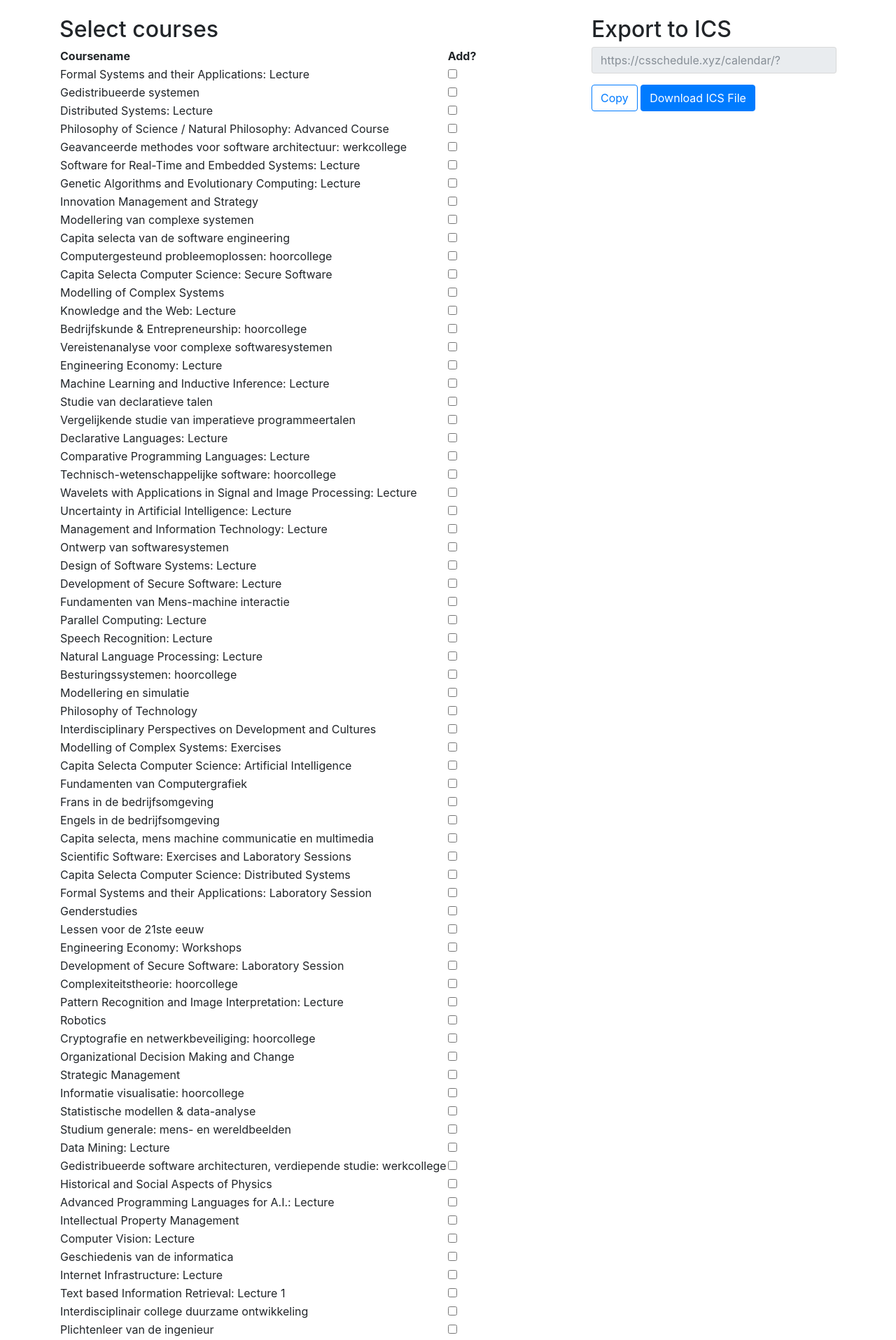
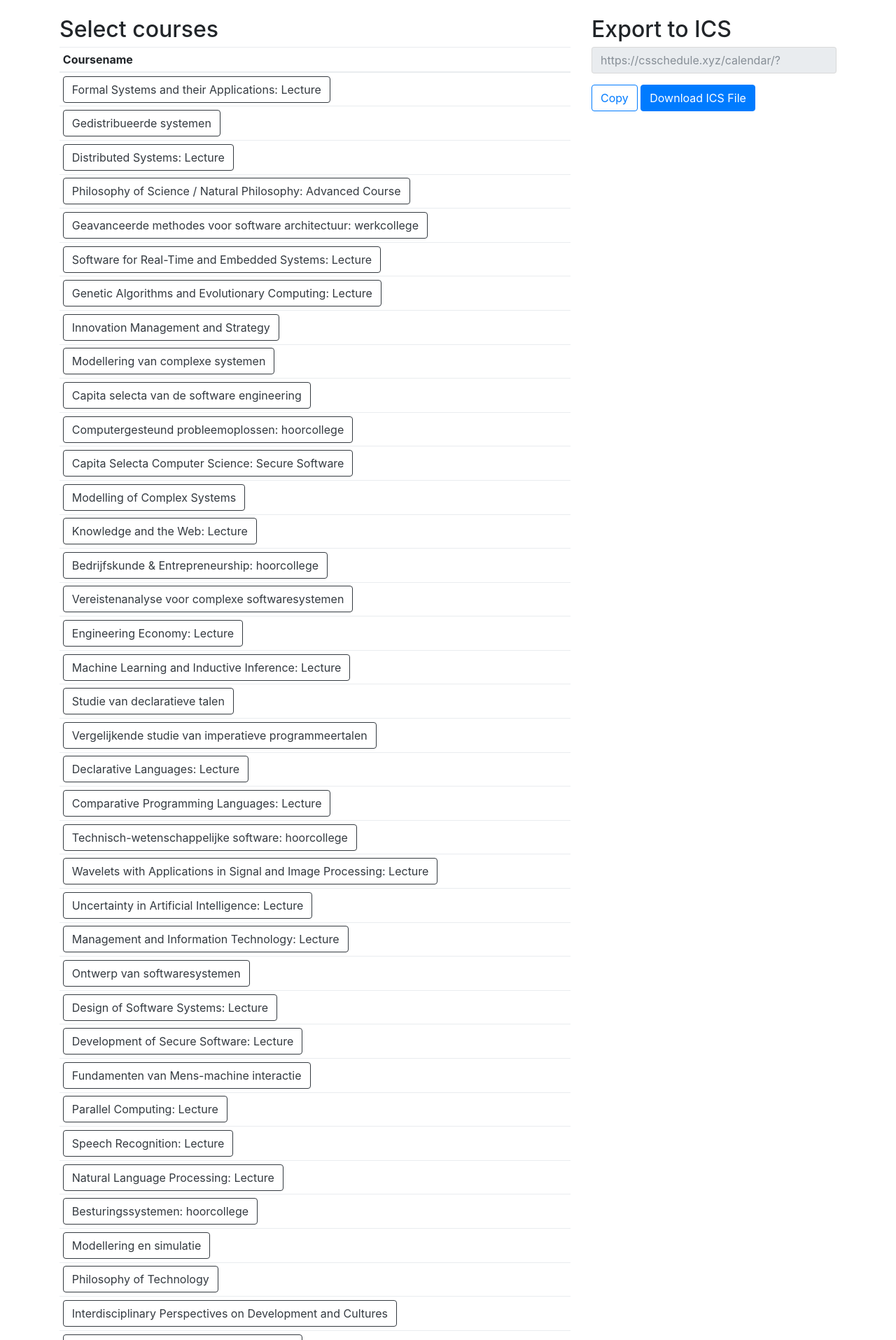
Before and after one commit to MidasLamb/CSSchedule, a PHP site: page / in a window 1280 px wide. Shown: the part 56-1971 px from the top of the page at 70% size. Run offline with PHP 8.4, Linux system fonts and the light colour scheme; data comes from the database, SQL or seed files in the repository; some libraries are stand-ins or nearby versions.

Commit message:
Update master with design branch (#24)
* CSS table

* Courses have button as checkbox

```diff
--- a/views/home.php
+++ b/views/home.php
@@ -30,11 +30,10 @@
             </div>
             <div class="col-md-8 order-md-1">
                 <h2>Select courses</h2>
-                <table>
+                <table class="table table-responsive table-sm">
                     <thead>
                         <tr>
                             <th>Coursename</th>
-                            <th>Add?</th>
                         </tr>
                     </thead>
                     <tbody>
@@ -43,10 +42,11 @@
                         ?>
                             <tr>
                                 <td>
-                                    <?php echo($course["Name"]) ?>
-                                </td>
-                                <td>
-                                    <input type="checkbox" name="courses[]" onclick="toggleGetAttribute('courses[]','<?php echo($course["Id"]) ?>')" value="<?php echo($course["Id"]) ?>">
+                                    <div class="btn-group" data-toggle="buttons">
+                                        <label class="btn btn-outline-dark btn-block" onclick="toggleGetAttribute('courses[]','<?php echo($course["Id"]) ?>')" value="<?php echo($course["Id"]) ?>">
+                                            <input type="checkbox" name="courses[]"> <?php echo($course["Name"]) ?>
+                                        </label>
+                                    </div>
                                 </td>
                             </tr>
                         <?php
@@ -77,5 +77,8 @@
             document.execCommand('copy');
         }
     </script>
+    <script src="https://code.jquery.com/jquery-3.2.1.slim.min.js" integrity="sha384-KJ3o2DKtIkvYIK3UENzmM7KCkRr/rE9/Qpg6aAZGJwFDMVNA/GpGFF93hXpG5KkN" crossorigin="anonymous"></script>
+    <script src="https://cdnjs.cloudflare.com/ajax/libs/popper.js/1.11.0/umd/popper.min.js" integrity="sha384-b/U6ypiBEHpOf/4+1nzFpr53nxSS+GLCkfwBdFNTxtclqqenISfwAzpKaMNFNmj4" crossorigin="anonymous"></script>
+    <script src="https://maxcdn.bootstrapcdn.com/bootstrap/4.0.0-beta/js/bootstrap.min.js" integrity="sha384-h0AbiXch4ZDo7tp9hKZ4TsHbi047NrKGLO3SEJAg45jXxnGIfYzk4Si90RDIqNm1" crossorigin="anonymous"></script>
 </body>
 </html>
```
